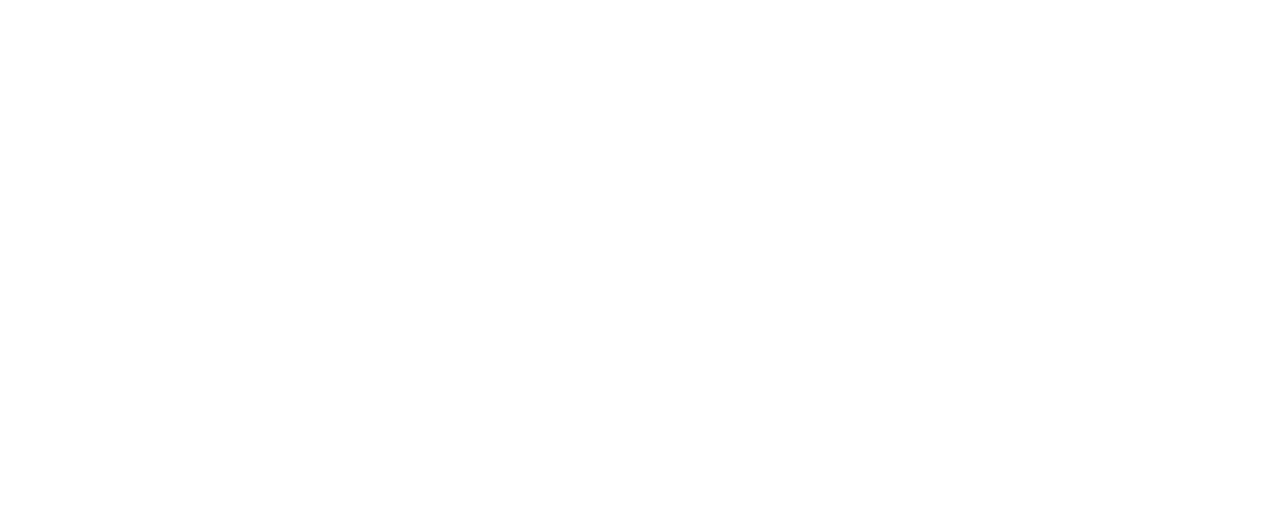
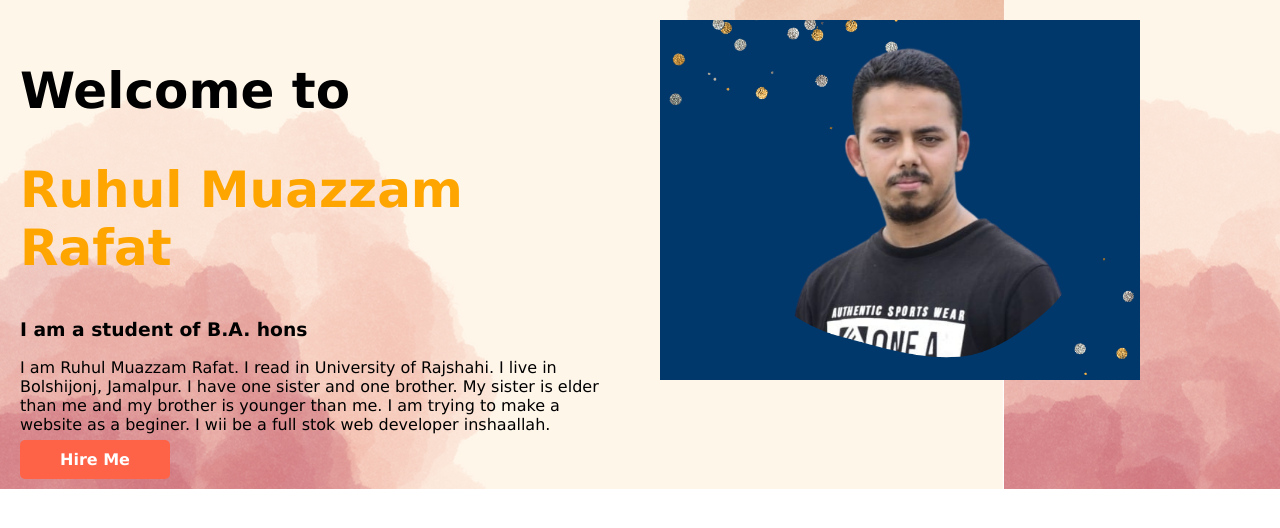
Before and after one commit to RafatRU42/new-repo, a plain HTML site: page index.html in a window 1280 px wide. Drawn offline with Linux system fonts and the light colour scheme.

Commit message:
top banner added

```diff
--- a/index.html
+++ b/index.html
@@ -8,6 +8,17 @@
     <link rel="stylesheet" href="style.css">
 </head>
 <body>
-
+  <section class="top-banner">
+    <div class="half-width">
+        <h1>Welcome to</h1>
+        <h1 class="orange-color">Ruhul Muazzam Rafat</h1>
+        <h3>I am a student of B.A. hons</h3>
+        <p>I am Ruhul Muazzam Rafat. I read in University of Rajshahi. I live in Bolshijonj, Jamalpur. I have one sister and one brother. My sister is elder than me and my brother is younger than me. I am trying to make a website as a beginer. I wii be a full stok web developer inshaallah.</p>
+        <a class="link-button" target="_blank" href="https://web.facebook.com/rohulmuazzam.rafat">Hire Me</a>
+       </div>
+        <div class="half-width">
+            <img src="my image/rafatedited.png.png" alt="">
+        </div>
+  </section>
 </body>
 </html>
--- a/style.css
+++ b/style.css
@@ -0,0 +1,33 @@
+body{
+    font-family: Verdana, Geneva, Tahoma, sans-serif;
+    margin: 0%;
+
+}
+h1{
+    font-size: 50px;
+
+}
+.orange-color{
+    color:orange;
+}
+section{
+    display: flex;
+}
+.half-width{
+    width: 50%;
+    padding: 20px;
+}
+.half-width img{
+    width: 80%;
+}
+.link-button{
+    text-decoration: none;
+    background-color: tomato;
+    padding: 10px 40px;
+    color: white;
+    font-weight: 800;
+    border-radius: 5px;
+}
+.top-banner{
+    background-image: url(bgimage/bgimage4.png.png);
+}
```
Also changed, not shown: bgimage/bgimage1.png.png (added), bgimage/bgimage2.png.png (added), bgimage/bgimage3.png.png (added), bgimage/bgimage4.png.png (added), bgimage/bgimage5.png.png (added), my image/rafat1.jpg (added), my image/rafat2.jpg (added), my image/rafat3.jpg (added), my image/rafat4.jpg (added), my image/rafat5.jpg (added), my image/rafatedited.png.png (added).
